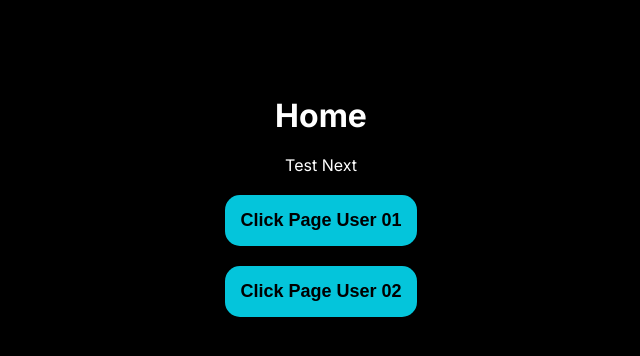
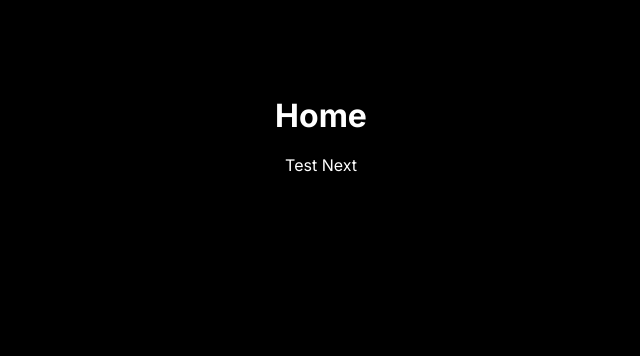
Before and after one commit to kleutons/next-test, a Next.js app: page / in a window 1280 px wide. Shown: the top 356 px of the page, without its empty margins (319-959 px from the left). Built offline with nearby package versions, Linux system fonts and the light colour scheme.

Commit message:
delete: page blog

```diff
--- a/src/app/layout.tsx
+++ b/src/app/layout.tsx
@@ -14,7 +14,7 @@ export default function RootLayout({
   children: React.ReactNode
 }) {
   return (
-    <html lang="en">
+    <html lang="pt-br">
       <body className={inter.className}>{children}</body>
     </html>
   )
--- a/src/app/page.tsx
+++ b/src/app/page.tsx
@@ -1,15 +1,10 @@
-
-import { useRouter } from 'next/navigation'
 
 export default function Home() {
-  const router = useRouter();
 
   return (
     <main className='main'>
       <h1> Home </h1>
       <p> Test Next </p>
-      <button onClick={() => router.push('/user?id=01')}> Click Page User 01 </button>
-      <button onClick={() => router.push('/user?id=02')}> Click Page User 02 </button>
     </main>
   )
 }
```
Also changed, not shown: src/app/user/page.tsx (+0 -19 lines).
